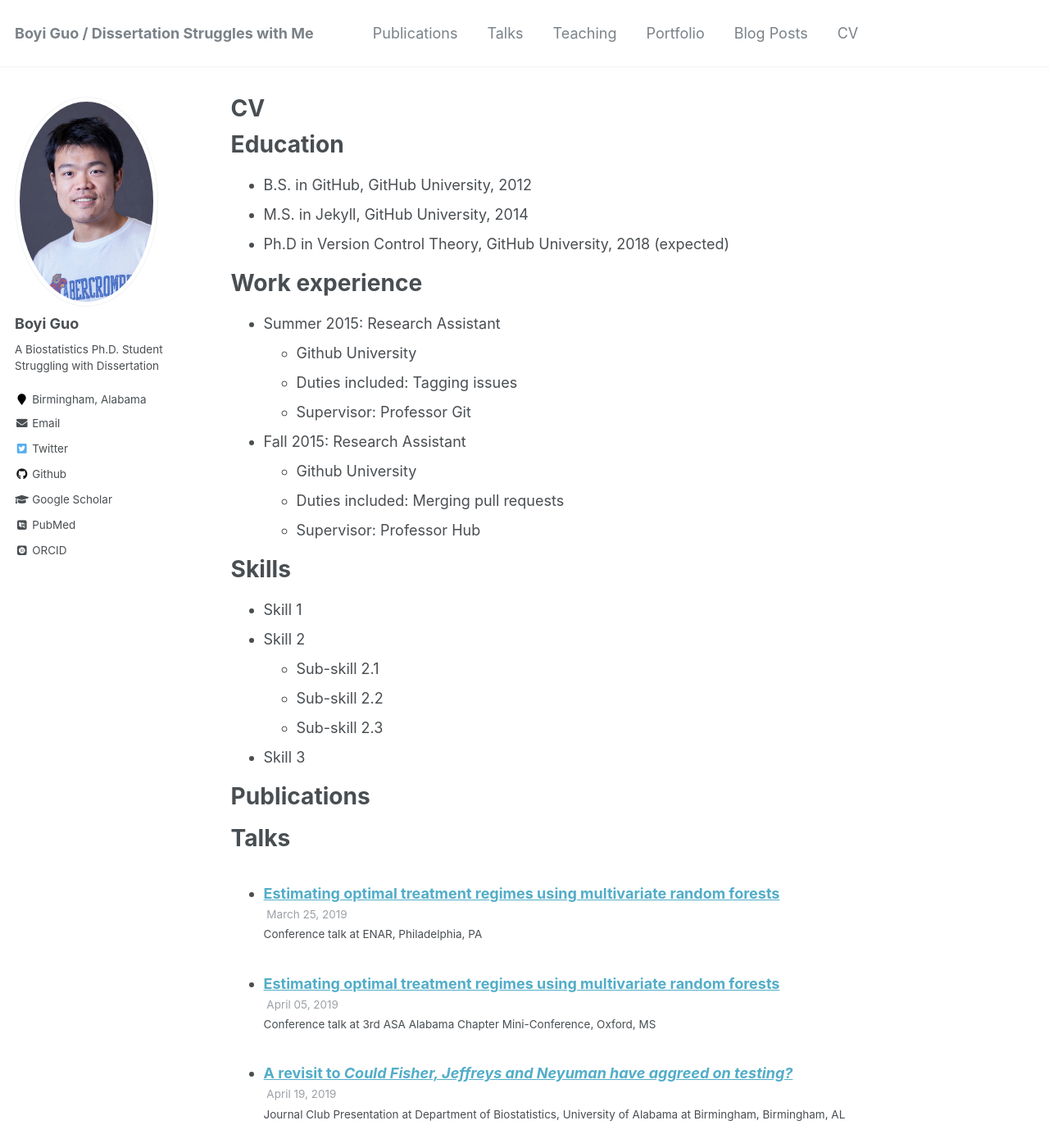
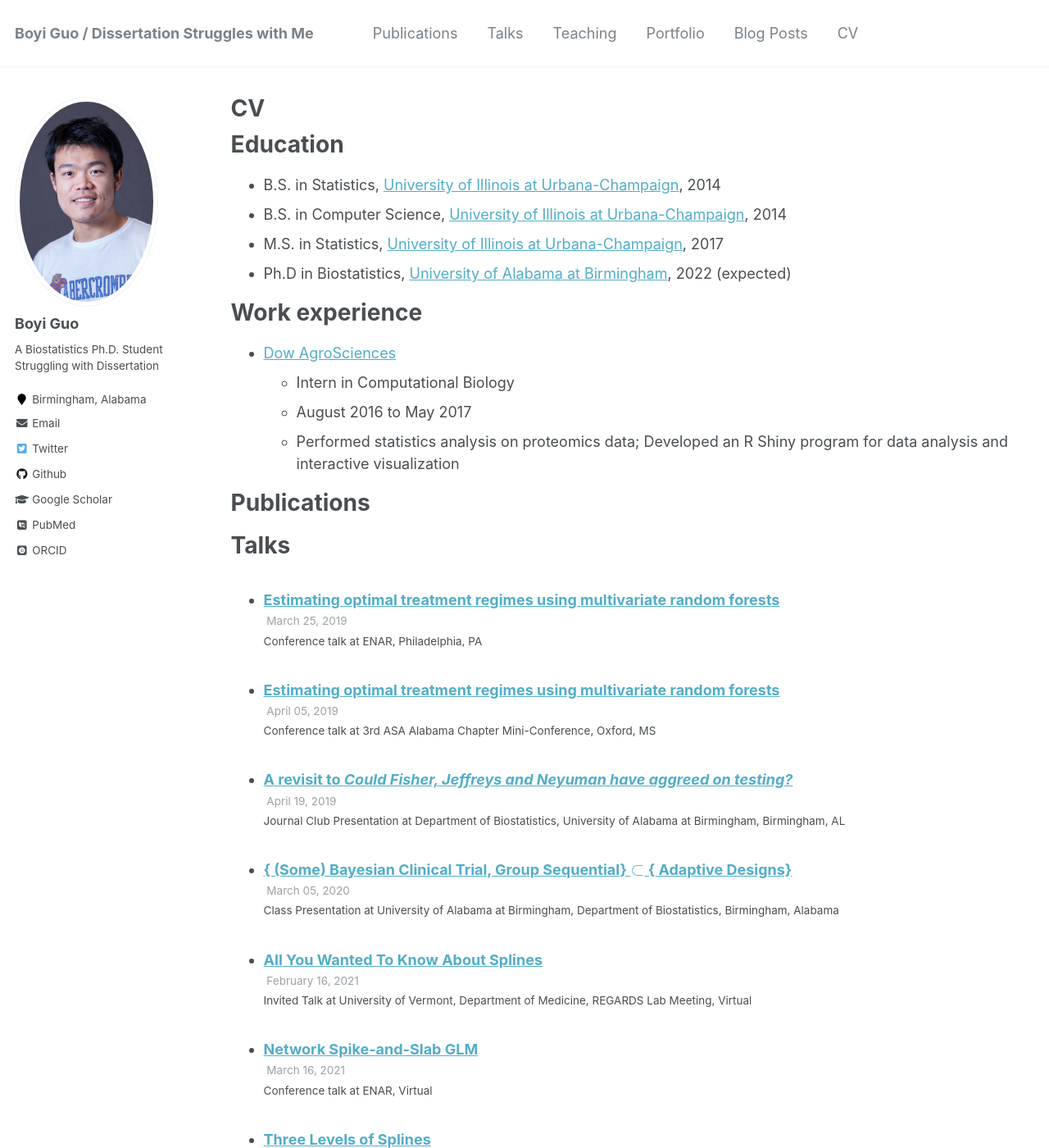
Before and after one commit to boyiguo1/boyiguo1.github.io, a Jekyll site: the page built from _pages/cv.md, in a window 1280 px wide and 1400 px high. Shown: the whole window at 82% size. Built offline with Jekyll 4.4.1, drawn with Linux system fonts in a browser that asks for light colours; some web fonts are replaced; formulas are drawn with MathJax 3; some of the changed text lies outside the part shown.

Commit message:
Updated CV

```diff
--- a/_pages/cv.md
+++ b/_pages/cv.md
@@ -11,30 +11,19 @@ redirect_from:
 
 Education
 ======
-* B.S. in GitHub, GitHub University, 2012
-* M.S. in Jekyll, GitHub University, 2014
-* Ph.D in Version Control Theory, GitHub University, 2018 (expected)
+* B.S. in Statistics, [University of Illinois at Urbana-Champaign](http://illinois.edu/), 2014
+* B.S. in Computer Science, [University of Illinois at Urbana-Champaign](http://illinois.edu/), 2014
+* M.S. in Statistics, [University of Illinois at Urbana-Champaign](http://illinois.edu/), 2017
+* Ph.D in Biostatistics, [University of Alabama at Birmingham](http://www.uab.edu/), 2022 (expected)
 
 Work experience
 ======
-* Summer 2015: Research Assistant
-  * Github University
-  * Duties included: Tagging issues
-  * Supervisor: Professor Git
+* [Dow AgroSciences](http://www.dowagro.com/en-US)
+  + Intern in Computational Biology
+  + August 2016 to May 2017
+  + Performed statistics analysis on proteomics data; Developed an R Shiny program for data analysis and interactive visualization
 
-* Fall 2015: Research Assistant
-  * Github University
-  * Duties included: Merging pull requests
-  * Supervisor: Professor Hub
 
-Skills
-======
-* Skill 1
-* Skill 2
-  * Sub-skill 2.1
-  * Sub-skill 2.2
-  * Sub-skill 2.3
-* Skill 3
 
 Publications
 ======
@@ -56,4 +45,11 @@ Teaching
 
 Service and leadership
 ======
-* Currently signed in to 43 different slack teams
+* University of Alabama at Birmingham
+  + Chair, Professional Development and Leadership Committee (2019 - 2021)
+  + Student Senator, Graduate Student Government (2018 - Present)
+  + Student Representative, Graduate Program Committee (2018 - 2019)
+  + Biostatistics Senator, Public Health Student Association (2017 - 2019)
+
+* University of Illinois at Urbana-Champaign
+  +  Illinois International Advisory Committee (2016 - 2017)
```
